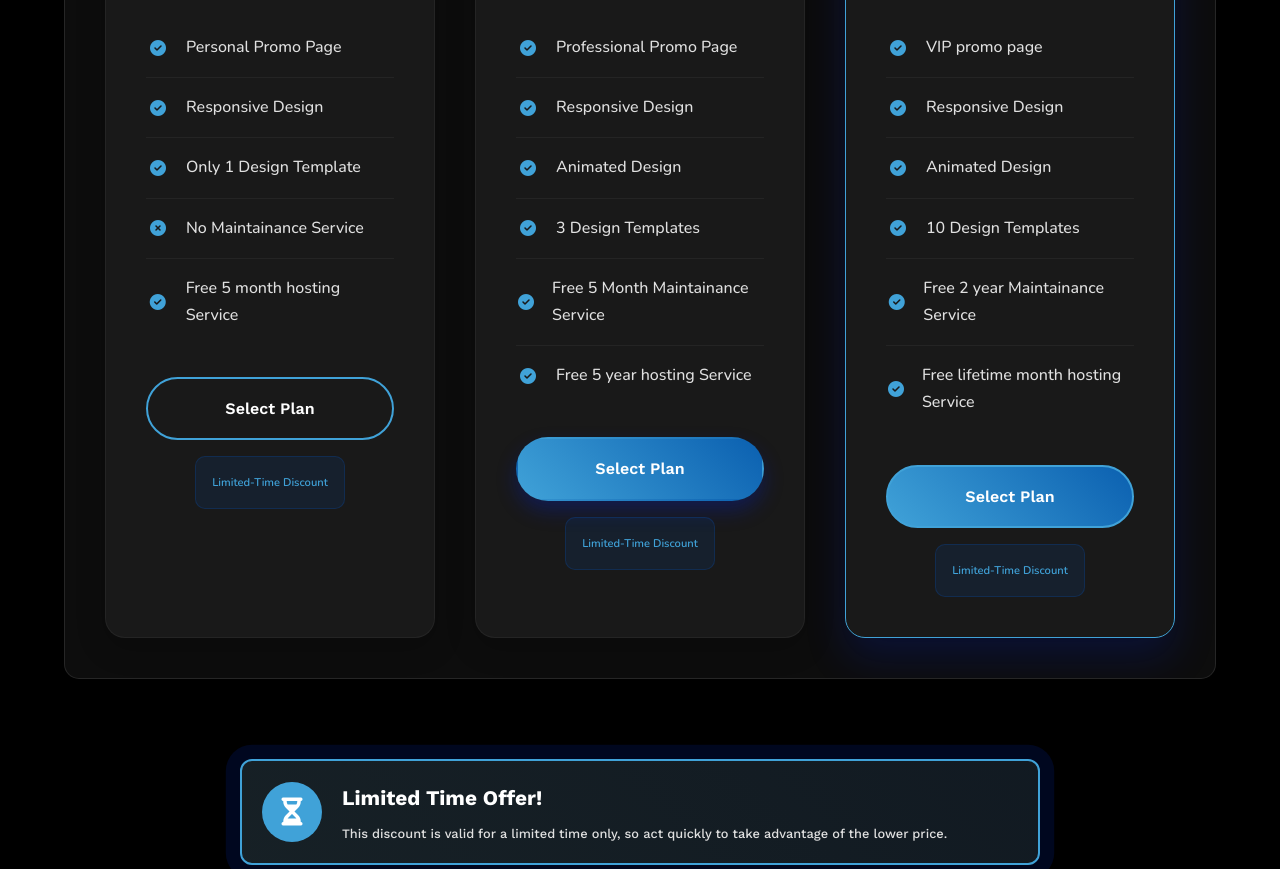
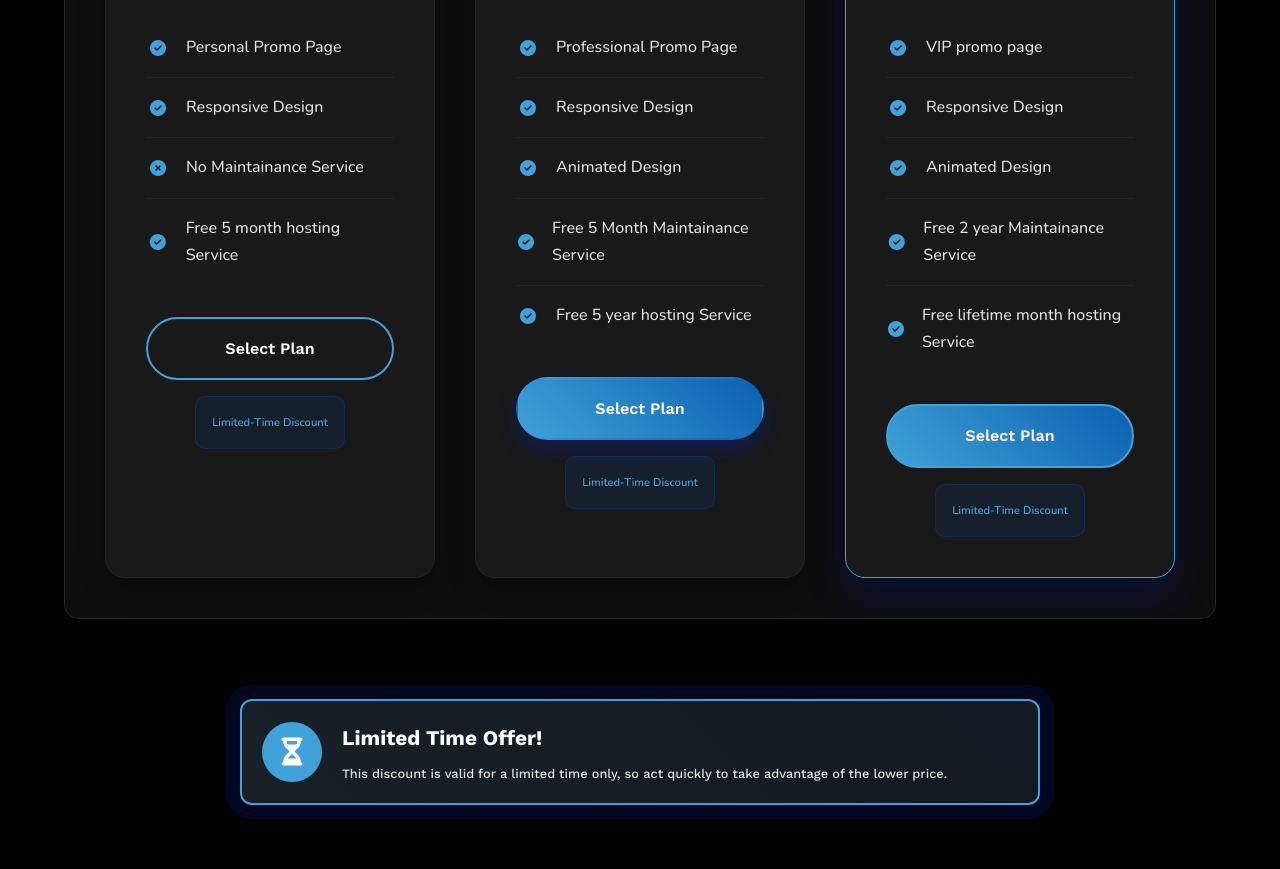
Before and after one commit to CreyteGroups/Popposite, a plain HTML site: page index.html in a window 1280 px wide. Shown: the part 2120-2989 px from the top of the page. Drawn offline with nearby package versions, Linux system fonts and the light colour scheme.

Commit message:
Update index.html 3
Removing design numbers

```diff
--- a/index.html
+++ b/index.html
@@ -1572,7 +1572,7 @@
                                     <div class="pricing-header">
                                         <h3 class="pricing-title">Basic</h3>
                                         <div class="price">
-                                            1,500 <span>ETB</span>
+                                        500 <span>ETB</span>
                                         </div>
                                         <p>Perfect for new creators</p>
                                     </div>
@@ -1585,10 +1585,7 @@
                                             <i class="fas fa-check-circle"></i>
                                             Responsive Design
                                         </li>
-                                        <li>
-                                            <i class="fas fa-check-circle"></i>
-                                            Only 1 Design Template
-                                        </li>
+
 
                                         <li>
                                             <i class="fas fa-times-circle"></i>
@@ -1614,7 +1611,7 @@
                                     <div class="pricing-header">
                                         <h3 class="pricing-title">Premium</h3>
                                         <div class="price">
-                                            3,000 <span>ETB</span>
+                                            1,500 <span>ETB</span>
                                         </div>
                                         <p>Best for growing creators</p>
                                     </div>
@@ -1631,10 +1628,7 @@
                                             <i class="fas fa-check-circle"></i>
                                             Animated Design
                                         </li>
-                                        <li>
-                                            <i class="fas fa-check-circle"></i>
-                                            3 Design Templates
-                                        </li>
+
                                         <li>
                                             <i class="fas fa-check-circle"></i>
                                             Free 5 Month Maintainance Service
@@ -1661,7 +1655,7 @@
                                     <div class="pricing-header">
                                         <h3 class="pricing-title">VIP</h3>
                                         <div class="price">
-                                            5,000 <span>ETB</span>
+                                            2,000 <span>ETB</span>
                                         </div>
                                         <p>For top creators & agencies</p>
                                     </div>
@@ -1678,10 +1672,7 @@
                                             <i class="fas fa-check-circle"></i>
                                             Animated Design
                                         </li>
-                                        <li>
-                                            <i class="fas fa-check-circle"></i>
-                                            10 Design Templates
-                                        </li>
+
 
                                         <li>
                                             <i class="fas fa-check-circle"></i>
```
